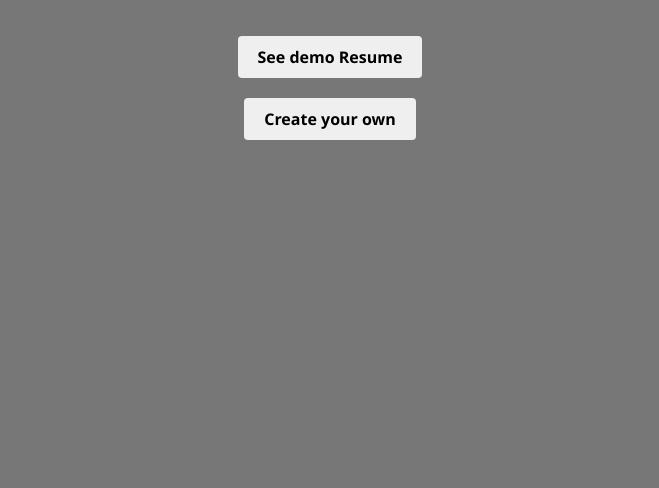
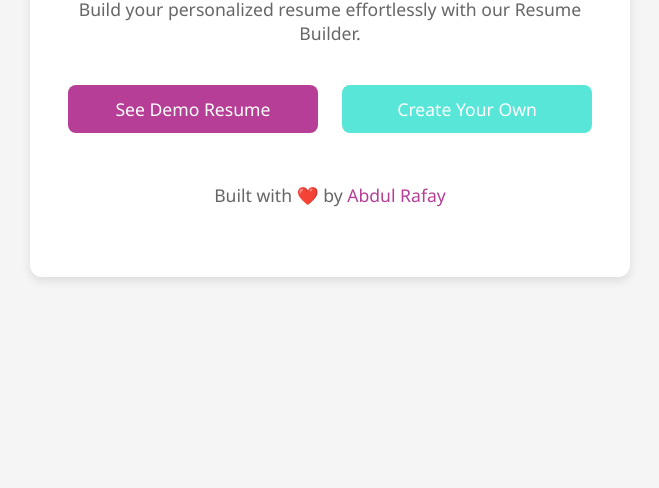
Before and after one commit to Future-Rafay/Resume-Builder-Milestone4, a website: page index.html in a window 1280 px wide. Shown: the part 312-800 px from the top of the page, without its empty margins (310-969 px from the left). Drawn offline with Linux system fonts and the light colour scheme.

Commit message:
added go home button and menu page ui

```diff
--- a/index.html
+++ b/index.html
@@ -10,14 +10,31 @@
 </head>
 
 <body>
-    <div class="menu-container">
+    <!-- <div class="menu-container">
         <div class="menu-page">
-            <!-- <button onclick="seeResumebuttonHandler()" class="see-resume-btn">See Resume</button> -->
             <button><a href="https://resume-builder-milestone1-2.vercel.app/" target="_blank" id="see-resume-btn">See
                     demo Resume</a></button>
             <button onclick="createResumebuttonHandler()" class="create-resume-btn">Create your own</button>
         </div>
+    </div> -->
+    <div class="big-menu-container">
+    <div class="menu-container">
+        <div class="menu-page">
+            <h1>Welcome to CV sab ke liyee</h1>
+            <p>Build your personalized resume effortlessly with our Resume Builder.</p>
+
+            <!-- See Demo Resume Button with specific class -->
+            <button class="see-demo-btn"><a href="https://resume-builder-milestone1-2.vercel.app/" target="_blank" id="see-resume-btn">See Demo Resume</a></button>
+
+            <!-- Create Your Resume Button with specific class -->
+            <button class="create-resume-btn" onclick="createResumebuttonHandler()">Create Your Own</button>
+
+            <div class="credits">
+                <p>Built with ❤️ by <a href="https://my-portfolio-animated-abdul-rafays-projects-87eac4f7.vercel.app/" target="_blank">Abdul Rafay</a></p>
+            </div>
+        </div>
     </div>
+</div>
 
     <div class="big-container">
         <div class="container">
@@ -179,7 +196,7 @@
         <div class="button-container">
             <button id="editResumeBtn">Edit Resume</button>
             <button id="downloadPdfBtn">Download as PDF</button>
-            <!-- <button id="shareOnlineBtn">Share Online</button> -->
+            <button id="GoHomeBtn" onclick="window.location.reload()">Go Home</button>
         </div>
     </div>
 
--- a/script.js
+++ b/script.js
@@ -9,10 +9,10 @@ var __awaiter = (this && this.__awaiter) || function (thisArg, _arguments, P, ge
     });
 };
 var _a;
-const menuPage = document.querySelector(".menu-container");
+const menuPage = document.querySelector(".big-menu-container");
 const formPage = document.querySelector(".big-container");
 const resumePage = document.querySelector(".dynamic-resume-container");
-menuPage.style.display = "block";
+menuPage.style.display = "flex";
 formPage.style.display = "none";
 resumePage.style.display = "none";
 function seeResumebuttonHandler() {
--- a/style.css
+++ b/style.css
@@ -4,39 +4,106 @@
   box-sizing: border-box;
   font-family: "Segoe UI", Tahoma, Geneva, Verdana, sans-serif;
 }
+/* General Layout */
 
-.menu-page{
-  position: relative;
-  width: 100vw;
+/* Menu Container */
+.big-menu-container{
+  font-family: 'Segoe UI', Tahoma, Geneva, Verdana, sans-serif;
+  margin: 0;
+  padding: 0;
+  background-color: #f5f5f5;
+  display: flex;
+  justify-content: center;
+  align-items: center;
   height: 100vh;
-  background-color: #777;
-  display: flex;
-  flex-direction: column;
-  align-items: center;
-  justify-content: center;
+  box-sizing: border-box;
+}
+.menu-container {
+  width: 100%;
+  max-width: 600px;
+  background-color: #ffffff;
+  border-radius: 12px;
+  box-shadow: 0 4px 10px rgba(0, 0, 0, 0.1);
+  overflow: hidden;
+  padding: 40px 20px;
+  text-align: center;
 }
 
-.menu-page button{
-  padding: 10px 20px;
-  border: none;
-  border-radius: 4px;
-  font-size: 1rem;
-  cursor: pointer;
-  transition: background-color 0.3s;
-}
-.menu-page button:hover{
-scale: 1.10;
+/* Title and Description */
+.menu-page h1 {
+  font-size: 2.5rem;
+  margin-bottom: 10px;
+  color: #333;
 }
 
-#see-resume-btn{
-  font-weight: 600;
-  color: black;
+.menu-page p {
+  font-size: 1.1rem;
+  color: #666;
+  margin-bottom: 30px;
+}
+
+/* Button Styles */
+
+/* See Demo Resume Button */
+.see-demo-btn {
+  background-color: #B63E96;
+  color: white;
+  font-size: 1.1rem;
+  border: none;
+  padding: 12px 30px;
+  border-radius: 8px;
+  cursor: pointer;
+  transition: background-color 0.3s ease;
+  margin: 10px;
+  width: 100%;
+  max-width: 250px;
+}
+
+.see-demo-btn:hover {
+  background-color: #58E6D9;
+}
+
+.see-demo-btn a {
+  color: white;
   text-decoration: none;
 }
-.create-resume-btn{
-  margin-top: 20px;
-  font-weight: 600;
+
+/* Create Your Resume Button */
+.create-resume-btn {
+  background-color: #58E6D9;
+  color: white;
+  font-size: 1.1rem;
+  border: none;
+  padding: 12px 30px;
+  border-radius: 8px;
+  cursor: pointer;
+  transition: background-color 0.3s ease;
+  margin: 10px;
+  width: 100%;
+  max-width: 250px;
 }
+
+.create-resume-btn:hover {
+  background-color: #B63E96;
+}
+
+/* Credits Section */
+
+.credits {
+  margin-top: 40px;
+  font-size: 0.9rem;
+  color: #666;
+}
+
+.credits a {
+  color: #B63E96;
+  text-decoration: none;
+}
+
+.credits a:hover {
+  text-decoration: underline;
+}
+
 
 .big-container {
   display: flex;
@@ -429,15 +496,15 @@ fieldset button {
 #downloadPdfBtn:hover {
   background-color: #007bb5;
 }
-/*
-#shareOnlineBtn {
+
+#GoHomeBtn {
   background-color: #e7e7e7;
   color: black;
 }
 
-#shareOnlineBtn:hover {
+#GoHomeBtn:hover {
   background-color: #d6d6d6;
-} */
+}
 
 @media only screen and (max-width: 380px) {
   .resume-container {
```
Also changed, not shown: script.ts (+6 -5 lines).
